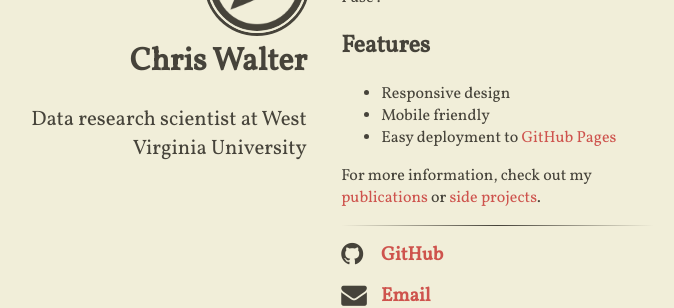
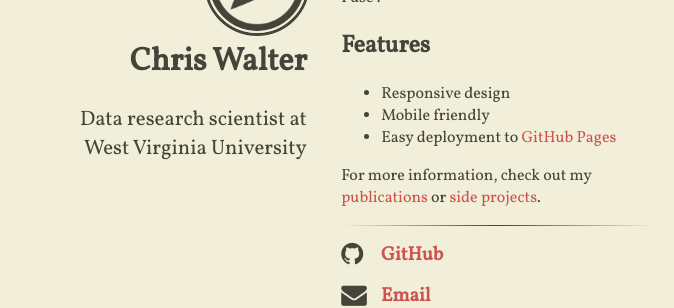
Before and after one commit to waltscience/waltscience.github.io, a Jekyll site: the page built from index.html, in a window 1280 px wide. Shown: the part 195-503 px from the top of the page, without its empty margins (326-1000 px from the left). Built offline with Jekyll 4.4.1, drawn with Linux system fonts in a browser that asks for light colours; nearby versions of some CDN libraries.

```diff
--- a/_config.yml
+++ b/_config.yml
@@ -9,7 +9,7 @@ compass:
   # author will appear under the avatar (optional)
   author: "Chris Walter"
   # tagline will appear under the title (optional)
-  tagline: "Data research scientist at
+  tagline: "Data research scientist at <br>
   West Virginia University"
   # if include_content is true, the contents of the content.html include will be
   # added right above the generated item list, if present
```
